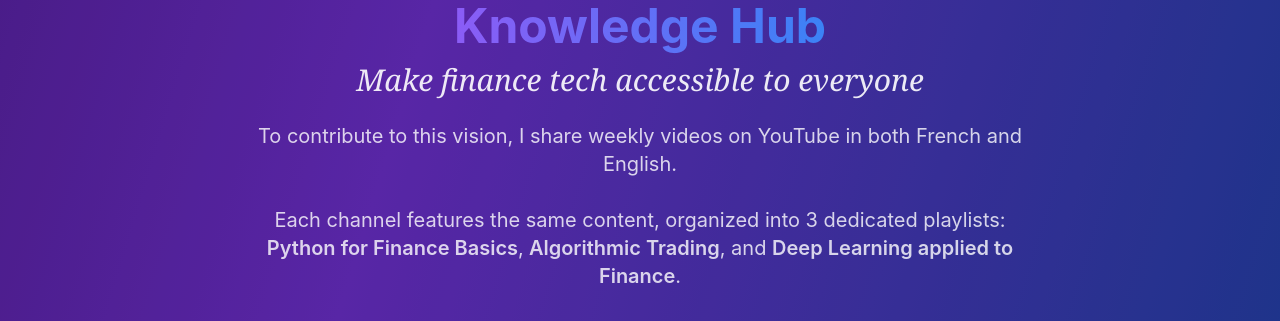
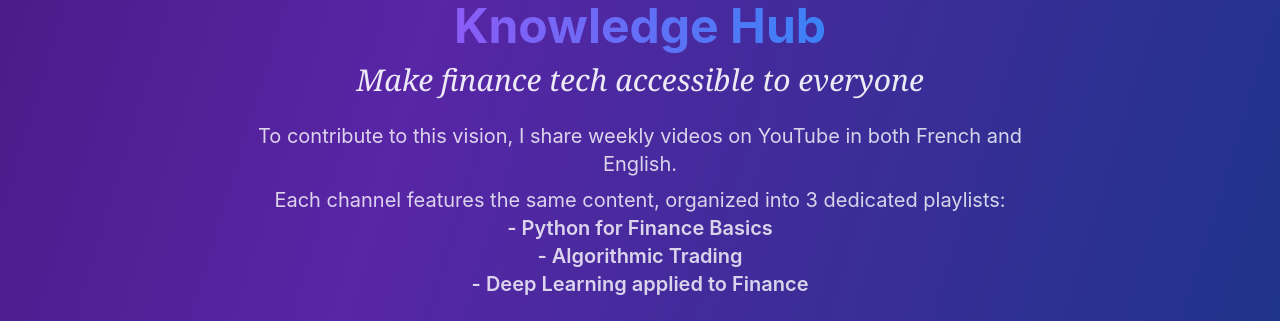
Before and after one commit to ag-algolab/ag-algolab.github.io, a React (Vite) app: page / in a window 1280 px wide. Shown: the part 2760-3081 px from the top of the page. Built offline with nearby package versions, Linux system fonts and the light colour scheme.

Commit message:
Update App.jsx

```diff
--- a/src/App.jsx
+++ b/src/App.jsx
@@ -462,11 +462,14 @@ function Home() {
               Make finance tech accessible to everyone
             </p>
             <p className="text-xl text-white/80 max-w-3xl mx-auto">
-              To contribute to this vision, I share weekly videos on YouTube in both French and English. <br /><br />
-              Each channel features the same content, organized into 3 dedicated playlists:
-              <span className="font-semibold"> Python for Finance Basics</span>,
-              <span className="font-semibold"> Algorithmic Trading</span>,
-              and <span className="font-semibold"> Deep Learning applied to Finance</span>.
+              To contribute to this vision, I share weekly videos on YouTube in both French and English.
+            </p>
+            <p
+              className="text-xl text-white/80 max-w-3xl mx-auto mt-2">
+              Each channel features the same content, organized into 3 dedicated playlists: <br />
+              <span className="font-semibold">- Python for Finance Basics</span> <br />
+              <span className="font-semibold">- Algorithmic Trading</span> <br />
+              <span className="font-semibold">- Deep Learning applied to Finance</span>
             </p>
           </motion.div>
 
```
